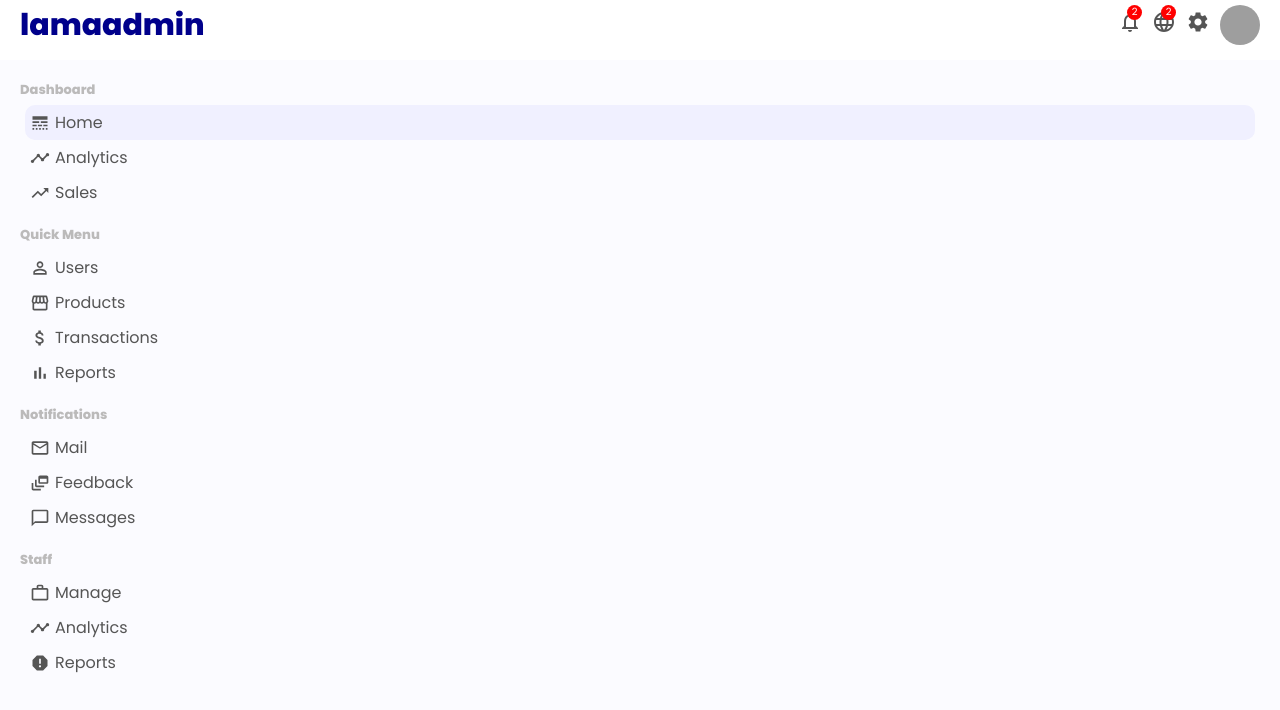
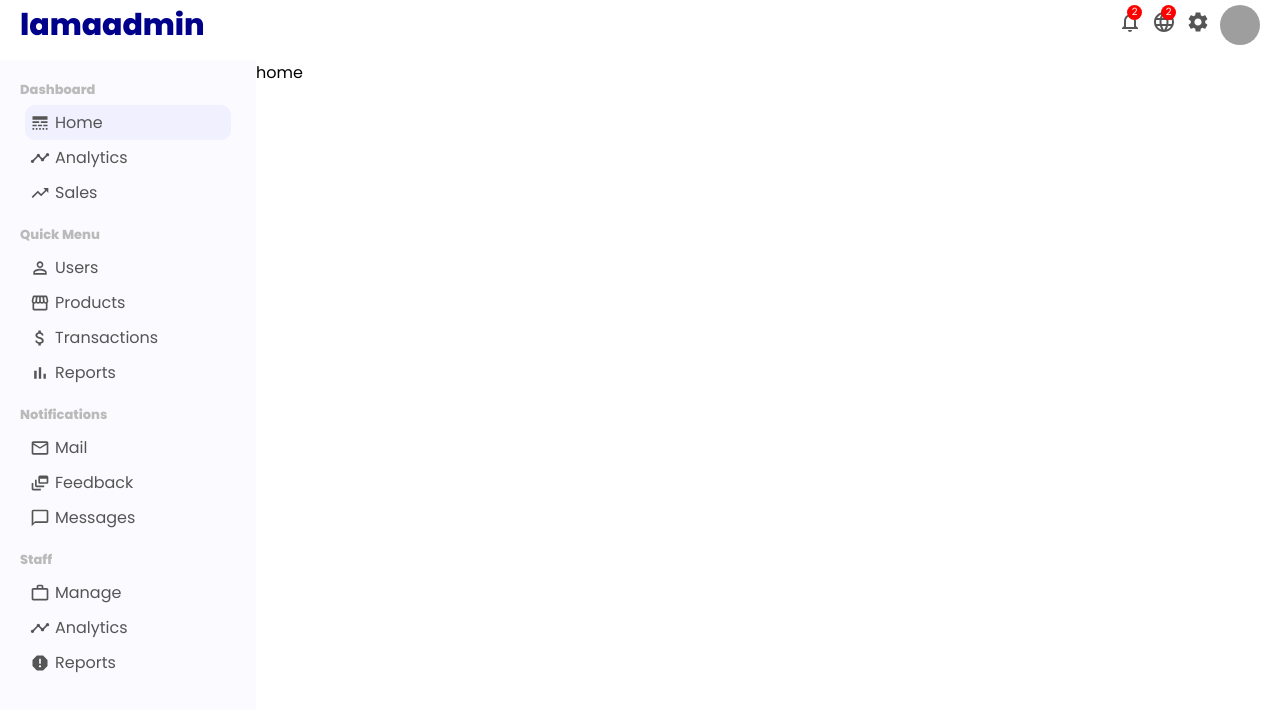
Before and after one commit to jamaljm/E-commerce-front-end, a React (Create React App) app: page / in a window 1280 px wide. Shown: the top 710 px of the page. Built offline with nearby package versions, Linux system fonts and the light colour scheme; grey boxes are pictures that could not be loaded.

Commit message:
home page added

```diff
--- a/src/App.js
+++ b/src/App.js
@@ -1,5 +1,6 @@
 import Navbar from "./components/topbar/topbar"
 import Sidebar from "./components/sidebar/Sidebar";
+import Home from "./pages/home/Home";
 import "./app.css"
 
 function App() {
@@ -8,6 +9,7 @@ function App() {
       <Navbar/>
       <div className="container">
           <Sidebar />
+          <Home />
       </div>
     </div>
   );
--- /dev/null
+++ b/src/pages/home/Home.jsx
@@ -0,0 +1,10 @@
+import React from 'react'
+import "./home.css"
+
+export default function home() {
+  return (
+    <div className='home'>
+      home
+    </div>
+  )
+}
--- /dev/null
+++ b/src/pages/home/home.css
@@ -0,0 +1,8 @@
+.home{
+    flex: 4;
+}
+
+.homeWidgets{
+    display: flex;
+    margin: 20px;
+}
```
Also changed, not shown: src/pages/home.css (deleted), src/pages/home.jsx (deleted).
